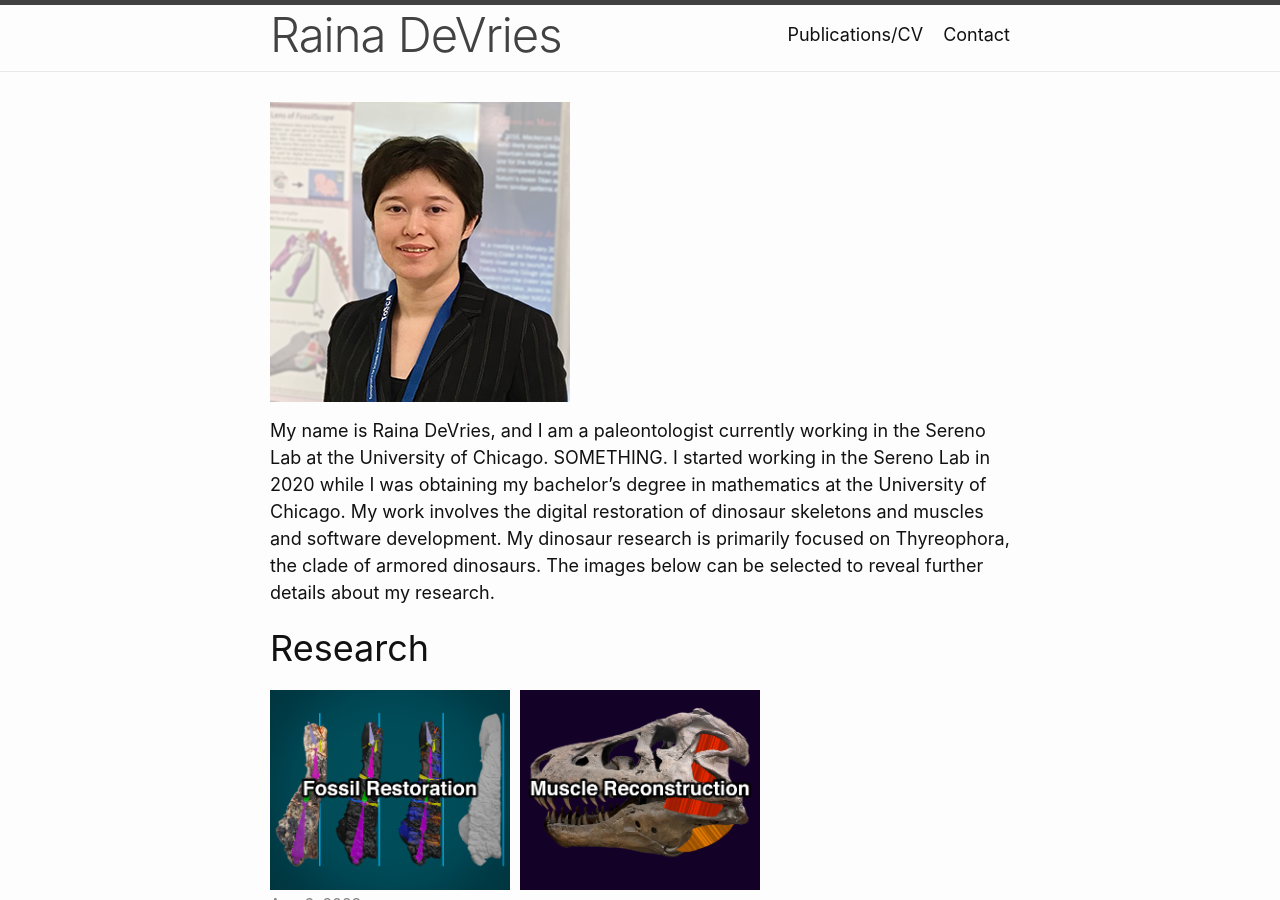
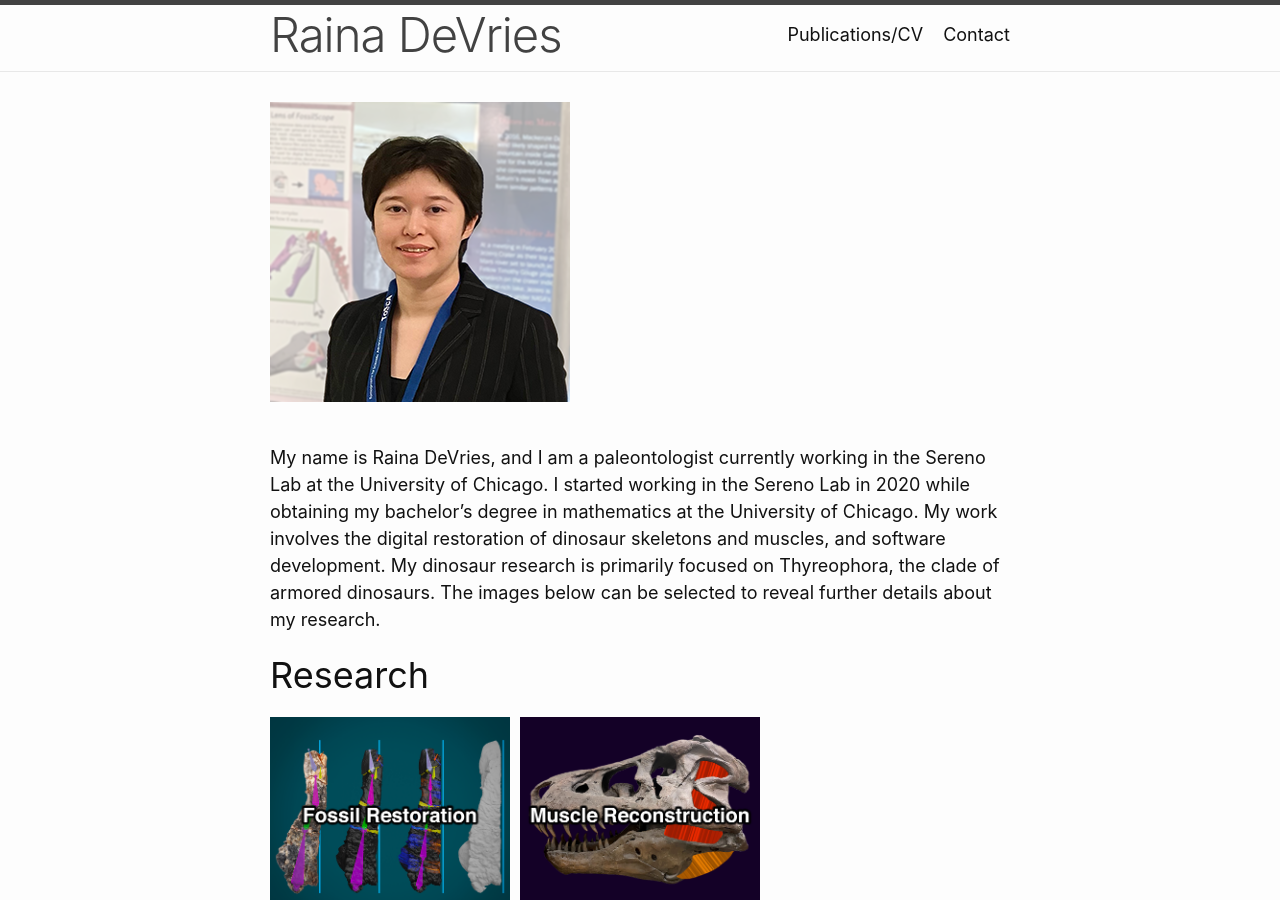
Before and after one commit to rpdevries/rpdevries.github.io, a Jekyll site: the page built from index.md, in a window 1280 px wide and 900 px high. Built offline with Jekyll 4.4.1, drawn with Linux system fonts in a browser that asks for light colours.

Commit message:
Update index.md

```diff
--- a/index.md
+++ b/index.md
@@ -4,6 +4,7 @@
 
 ![Raina DeVries profile picture](/assets/Profile_May2023_300px.png)
 
-My name is Raina DeVries, and I am a paleontologist currently working in the Sereno Lab at the University of Chicago. SOMETHING. I started working in the Sereno Lab in 2020 while I was obtaining my bachelor's degree in mathematics at the University of Chicago. My work involves the digital restoration of dinosaur skeletons and muscles and software development. My dinosaur research is primarily focused on Thyreophora, the clade of armored dinosaurs. The images below can be selected to reveal further details about my research.
+<br>
+My name is Raina DeVries, and I am a paleontologist currently working in the Sereno Lab at the University of Chicago. I started working in the Sereno Lab in 2020 while obtaining my bachelor's degree in mathematics at the University of Chicago. My work involves the digital restoration of dinosaur skeletons and muscles, and software development. My dinosaur research is primarily focused on Thyreophora, the clade of armored dinosaurs. The images below can be selected to reveal further details about my research.
 
 # Research
```
